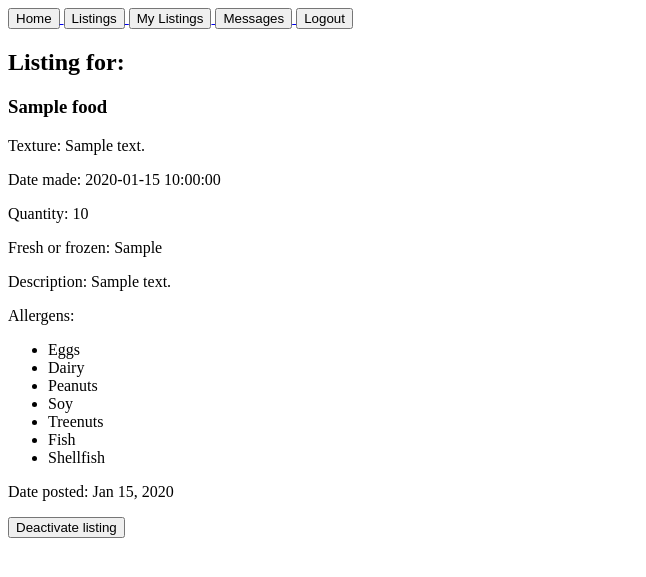
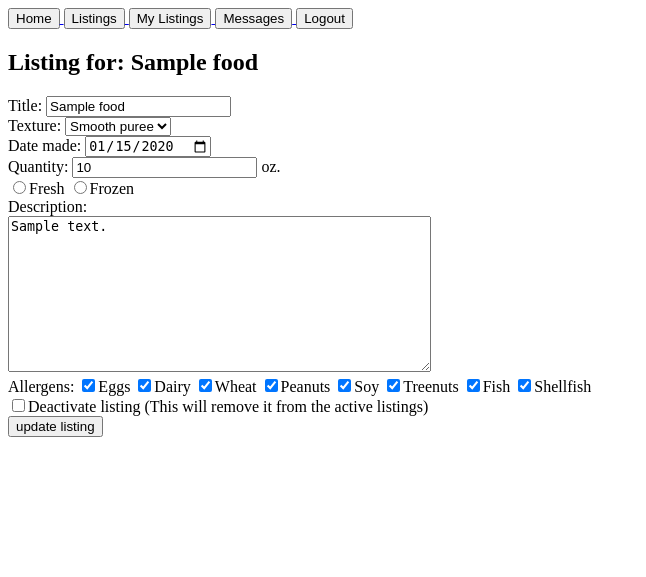
Before and after one commit to akvanhar/HB-FinalProject, a Flask app: page /listings/edit/1 in a window 1280 px wide. Shown: the top 577 px of the page, without its empty margins (0-646 px from the left). Run offline with Flask 2, Linux system fonts and the light colour scheme; the visitor is signed in with stand-in values (Sample User, id 1); tables that the repository leaves empty hold one stand-in row (values such as "Sample post"); some libraries are stand-ins or nearby versions.

Commit message:
working on updating food listings

```diff
--- a/server.py
+++ b/server.py
@@ -123,7 +123,9 @@ def signup_portal():
 	email = request.form.get('email')
 	password = request.form.get('password')
 	fname = request.form.get('fname')
+	fname = titlecase(fname)
 	lname = request.form.get('lname')
+	lname = titlecase(lname)
 
 	User.add_user(email, fname, lname, password)
 
@@ -160,8 +162,6 @@ def postlisting():
 		description = request.form.get('description')
 		allergens = request.form.getlist('allergens')
 		user_id = session['user_id']
-
-		print "title: ", title
 
 		allergen = Allergen.add_allergen(allergens)
 		allergen_id = allergen.allergen_id
@@ -225,29 +225,47 @@ def edit_food(food_id):
 	else:
 		#show user listing and allow them to make changes.
 		food_listing = Food.query.get(food_id)
-		allergen = Allergen.query.get(food_listing.allergen_id)
 
-		#Creates a list of the allergens in the listed food
-		allergens = []
-		if allergen.eggs == 1:
-			allergens.append('Eggs')
-		if allergen.dairy == 1:
-			allergens.append('Dairy')
-		if allergen.peanuts == 1:
-			allergens.append('Peanuts')
-		if allergen.soy == 1:
-			allergens.append('Soy')
-		if allergen.treenuts == 1:
-			allergens.append('Treenuts')
-		if allergen.fish == 1:
-			allergens.append('Fish')
-		if allergen.shellfish == 1:
-			allergens.append('Shellfish')
+		return render_template('editfood.html', food_listing=food_listing)
 
-		#if there are no allergens, say so.
-		if allergens == []:
-			allergens.append('None')
-		return render_template('editfood.html', food_listing=food_listing, allergens=allergens)
+@app.route('/updatelisting', methods=['POST'])
+def update_listing():
+	"""Update an existing listing in the database"""
+
+	if 'user_id' not in session:
+		#users who are not logged in cannot post a new listing
+		flash('Please login to update a Make Less Mush listing')
+		return redirect('/login')
+	else:
+		title = request.form.get('title')
+		title = titlecase(title)
+		texture = request.form.get('texture')
+		datemade = request.form.get('datemade')
+		quantity = request.form.get('quantity')
+		freshfrozen = request.form.get('freshfrozen')
+		description = request.form.get('description')
+		allergen_list = request.form.getlist('allergens')
+		user_id = session['user_id']
+		food_id = request.form.get('food_id')
+		deactivate = request.form.get('deactivate')
+		allergen_id = request.form.get('allergen_id')
+
+		if deactivate:
+			active = 0
+		else:
+			active = 1
+
+		this_allergen = Allergen.query.get('allergen_id')
+		print "LOOK HERE", allergen_id
+		this_allergen.Allergen.update_allergen(allergen_id, allergen_list)
+
+		this_food = Food.query.get('food_id')
+		this_food.Food.update_food(food_id, title, texture, datemade, quantity,
+				 freshfrozen, description, active)
+
+		flash('Your listing has been successfully updated!')
+
+	return redirect('/mylistings')
 
 @app.route('/messages')
 def messages():
--- a/templates/editfood.html
+++ b/templates/editfood.html
@@ -1,20 +1,103 @@
 {% extends 'base.html' %}
 {% block content %}
 
-<h2>Listing for: </h2><h3>{{ food_listing.title }}</h3>
-	<p>Texture: {{ food_listing.texture }}</p>
-	<p>Date made: {{ food_listing.datemade }}</p>
-	<p>Quantity: {{ food_listing.quantity }}</p>
-	<p>Fresh or frozen: {{ food_listing.freshfrozen }}</p>
-	<p>Description: {{ food_listing.description }}</p>
-	<p>Allergens:
-		<ul>
-		{% for allergen in allergens %}
-			<li>{{ allergen }}</li>
-		{% endfor %}
-		</ul>
-	</p>
-	<p>Date posted: {{ food_listing.post_date.strftime("%b %d, %Y") }}</p>
-	<button>Deactivate listing</button>
+<h2>Listing for: {{ food_listing.title }}</h3>
+<form action='/updatelisting' method='post'>
+		<input type='hidden' name='food_id' value='{{ food_listing.food_id }}'>
+		<input type='hidden' name='allergen_id' value='{{ food_listing.allergen_id }}'>
+		<label>Title:
+			<input type='text' name='title' value='{{ food_listing.title }}'>
+		</label>
+		<br>
+		<label>Texture:
+			<select name='texture'>
+				{% if food_listing.texture == 'smooth_puree'%}
+					<option value='smooth_puree' selected>Smooth puree
+				{% else %}
+					<option value='smooth_puree'>Smooth puree
+				{% endif %}
+				{% if food_listing.texture == 'lumpy_puree'%}
+					<option value='lumpy_puree' selected>Lumpy puree
+				{% else %}
+					<option value='lumpy_puree'>Lumpy puree
+				{% endif %}
+				{% if food_listing.texture == 'diced'%}
+					<option value='diced' selected>Diced
+				{% else %}
+					<option value='diced'>Diced
+				{% endif %}
+			</select>
+		</label>
+		<br>
+		<label>Date made:
+			<input type='date' name='datemade' value='{{ food_listing.datemade.strftime("%Y-%m-%d") }}'>
+		</label>
+		<br>
+		<label>Quantity:
+			<input type='number' name='quantity' value='{{ food_listing.quantity }}'> oz.
+		</label>
+		<br>
+		{% if food_listing.freshfrozen == 'fresh' %}
+			<input type='radio' name='freshfrozen' value='fresh' checked>Fresh
+		{% else %}
+			<input type='radio' name='freshfrozen' value='fresh'>Fresh
+		{% endif %}
+		{% if food_listing.freshfrozen == 'frozen' %}
+			<input type='radio' name='freshfrozen' value='frozen' checked>Frozen
+		{% else %}
+			<input type='radio' name='freshfrozen' value='frozen'>Frozen
+		{% endif %}
+		<br>
+		<label>Description:<br>
+			<textarea name='description' rows='10' cols='50'>{{ food_listing.description }}</textarea>
+		</label>
+		<br>
+		<label>Allergens:
+			{% if food_listing.allergen.eggs %}
+				<input type='checkbox' name='allergens' value='eggs' checked>Eggs
+			{% else %}
+				<input type='checkbox' name='allergens' value='eggs'>Eggs
+			{% endif %}
+			{% if food_listing.allergen.dairy %}
+				<input type='checkbox' name='allergens' value='dairy' checked>Dairy
+			{% else %}
+				<input type='checkbox' name='allergens' value='dairy'>Dairy
+			{% endif %}
+			{% if food_listing.allergen.wheat %}
+				<input type='checkbox' name='allergens' value='wheat' checked>Wheat
+			{% else %}
+				<input type='checkbox' name='allergens' value='wheat'>Wheat
+			{% endif %}
+			{% if food_listing.allergen.peanuts %}
+				<input type='checkbox' name='allergens' value='peanuts' checked>Peanuts
+			{% else %}
+				<input type='checkbox' name='allergens' value='peanuts'>Peanuts
+			{% endif %}
+			{% if food_listing.allergen.soy %}
+				<input type='checkbox' name='allergens' value='soy' checked>Soy
+			{% else %}
+				<input type='checkbox' name='allergens' value='soy'>soy
+			{% endif %}
+			{% if food_listing.allergen.treenuts %}
+				<input type='checkbox' name='allergens' value='treenuts' checked>Treenuts
+			{% else %}
+				<input type='checkbox' name='allergens' value='treenuts'>Treenuts
+			{% endif %}
+			{% if food_listing.allergen.fish %}
+				<input type='checkbox' name='allergens' value='fish' checked>Fish
+			{% else %}
+				<input type='checkbox' name='allergens' value='fish'>Fish
+			{% endif %}
+			{% if food_listing.allergen.shellfish %}
+				<input type='checkbox' name='allergens' value='shellfish' checked>Shellfish
+			{% else %}
+				<input type='checkbox' name='allergens' value='shellfish'>Shellfish
+			{% endif %}
+		</label>
+		<br>
+		<input type='checkbox' name='deactivate' value='deactivate'>Deactivate listing (This will remove it from the active listings)
+		<br>
+		<input type='submit' value='update listing'>
+	</form>
 
 {% endblock %}
```
Also changed, not shown: model.py (+62 -0 lines).
